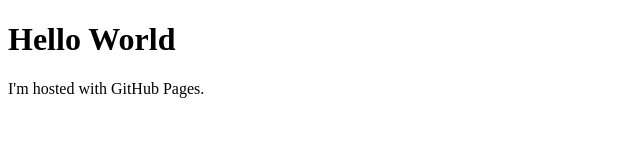
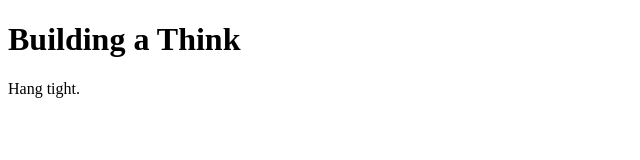
Before and after one commit to daboyter/daboyter.github.io, a plain HTML site: page index.html in a window 1280 px wide. Shown: the whole page, without its empty margins (0-640 px from the left). Drawn offline with Linux system fonts and the light colour scheme.

Commit message:
Update index.html

```diff
--- a/index.html
+++ b/index.html
@@ -1,7 +1,7 @@
 <!DOCTYPE html>
 <html>
 <body>
-<h1>Hello World</h1>
-<p>I'm hosted with GitHub Pages.</p>
+<h1>Building a Think</h1>
+<p>Hang tight.</p>
 </body>
 </html>
```
